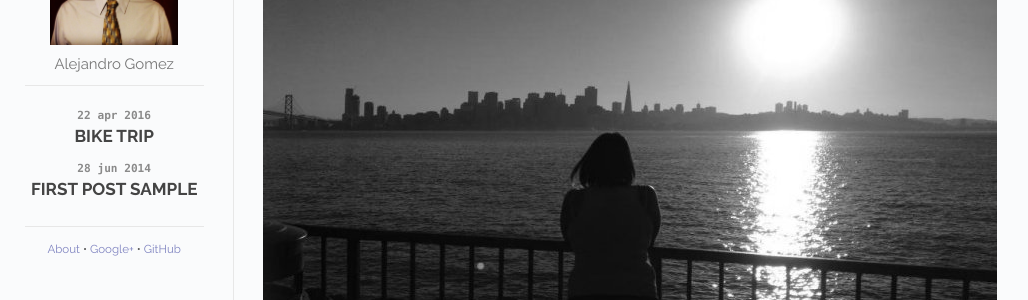
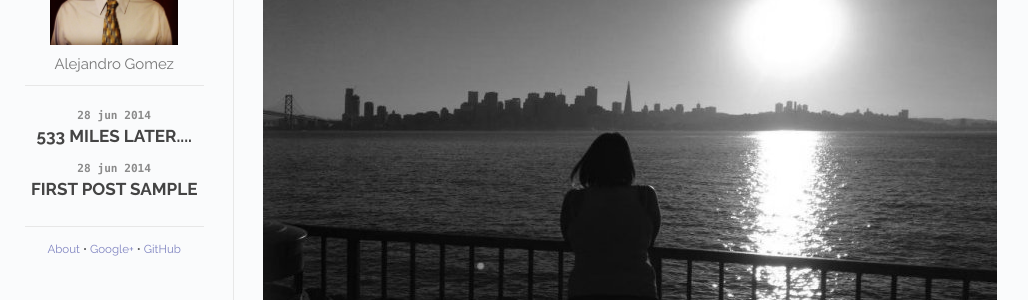
Before and after one commit to ago6/ago6.github.io, a Jekyll site: the page built from _posts/2013-12-09-example-post.md, in a window 1280 px wide. Shown: the part 135-435 px from the top of the page, without its empty margins (125-1153 px from the left). Built offline with Jekyll 4.4.1, drawn with Linux system fonts in a browser that asks for light colours; Markdown is read by kramdown in place of the engine named in the settings.

Commit message:
Update 2016-04-22-bike-trip.md

```diff
--- a/_posts/2016-04-22-bike-trip.md
+++ b/_posts/2016-04-22-bike-trip.md
@@ -1 +1,7 @@
-example
+---
+layout: post
+title: 533 miles later....
+cover: cover.jpg
+date:   2014-06-28 13:30:00
+categories: posts
+---
```
